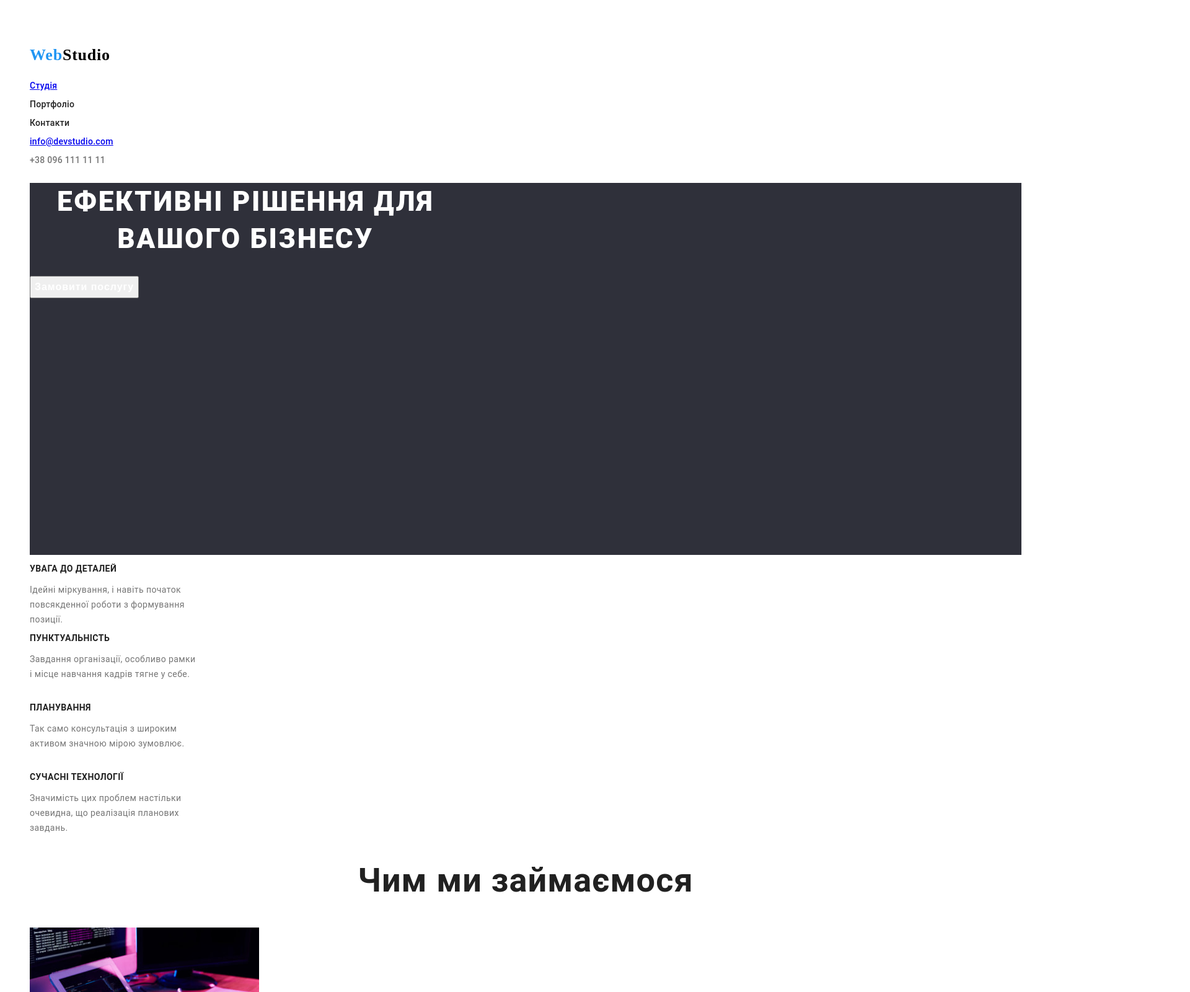
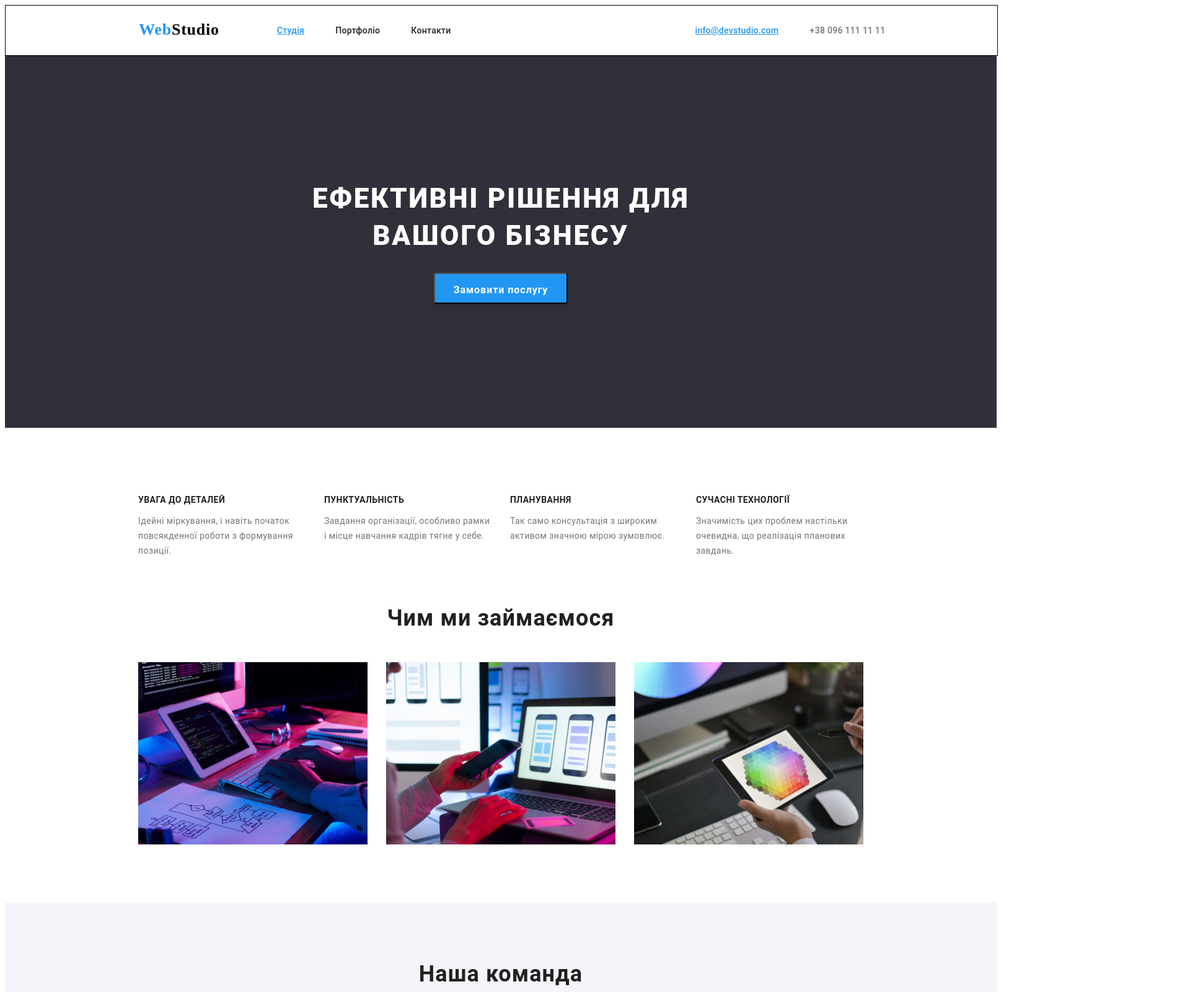
Before and after one commit to InnaKolesnykova/goit-markup-hw-01, a plain HTML site: page index.html in a window 1280 px wide. Shown: the top 1600 px of the page at 62% size, 1920 px wide, since content can reach past the window. Drawn offline with Linux system fonts and the light colour scheme.

Commit message:
Доопрацювання
Зміни в розташуванні всієї інформації, вирівнювання тексту та зображень

```diff
--- a/css/styles.css
+++ b/css/styles.css
@@ -1,32 +1,39 @@
-body {
-    background: #FFFFFF;
-    padding-left: 40px;
-    padding-top: 40px;
-    padding-right: 40px;
-    padding-bottom: 40px;
-    font-family: 'Roboto';
+body
+{
+background: #FFF;
+padding: 0 0 0 0;
+font-family: 'Montserrat', sans-serif;
 }
 
-/*Main Page*/
-.main-page {
+/* Main Page*/
+
+.main-page
+{
 width: 1600px;
 height: 2346px;
+background: #FFF;
+margin: 0 auto;
 }
 
-/*Top line*/
-.top-line {
+/* Top line Container */
 
-
-}
-
-.top-line-title {
+.top-line-title
+{
 color: #2196F3;
 font-family: Raleway;
 font-size: 26px;
+font-style: normal;
 font-weight: 700;
+line-height: normal;
 letter-spacing: 0.78px;
+margin-top: 24px;
+margin-bottom: 0;
+margin-left: 215px;
+margin-right: 93px;
 }
-.top-line-title-name {
+
+.color-black
+{
 color: #000;
 font-family: Raleway;
 font-size: 26px;
@@ -36,10 +43,49 @@ body {
 letter-spacing: 0.78px;
 }
 
+.top-line
+{
+display: flex;
+flex-direction: row;
+justify-content: flex-start;
+border: 1px solid black;
+width: 1600px;
+height: 80px;
+flex-shrink: 0;
+background: #FFF;
+position: relative;
+margin-bottom: -44px;
+}
 
-/*Menu Nav*/
-.menu-nav {
+.menu-nav
+{
+display: flex;
+flex-direction: row;
+justify-content: flex-start;
+margin-top: 32px;
+margin-bottom: 0;
+margin-left: 0;
+margin-right: 344px;
+}
+
+
+.menu-element1
+{
 color: #212121;
+font-family: Roboto;
+font-size: 14px;
+font-style: normal;
+font-weight: 500;
+line-height: normal;
+letter-spacing: 0.28px;
+margin-top: 0;
+margin-left: 0;
+margin-right: 50px;
+}
+
+.active-link
+{
+color: #2196F3;
 font-family: Roboto;
 font-size: 14px;
 font-style: normal;
@@ -48,10 +94,48 @@ body {
 letter-spacing: 0.28px;
 }
 
+.menu-element2
+{
+color: #212121;
+font-family: Roboto;
+font-size: 14px;
+font-style: normal;
+font-weight: 500;
+line-height: normal;
+letter-spacing: 0.28px;
+margin-top: 0;
+margin-left: 0;
+margin-right: 50px;
+}
 
-/*E-mail*/
+/* E-mail */
 
-.menu-s-e {
+.e-mail
+{
+width: 135px;
+height: 16px;
+flex-shrink: 0;
+margin-left: 0;
+margin-right: 50px;
+margin-top: 32px;
+margin-bottom: 0;
+
+}
+
+.contact-link
+{
+color: #757575;
+font-family: Roboto;
+font-size: 14px;
+font-style: normal;
+font-weight: 500;
+line-height: normal;
+letter-spacing: 0.28px;
+margin-top: 0;
+}
+
+.hover
+{
 color: #2196F3;
 font-family: Roboto;
 font-size: 14px;
@@ -60,9 +144,22 @@ body {
 line-height: normal;
 letter-spacing: 0.28px;
 }
-/*Tel*/
 
-.phone {
+/* Tel-box */
+
+.tel-box
+{
+width: 122px;
+height: 16px;
+flex-shrink: 0;
+margin-left: 0;
+margin-top: 32px;
+margin-bottom: 0;
+margin-right: 215px;
+}
+
+.tel
+{
 color: #757575;
 font-family: Roboto;
 font-size: 14px;
@@ -70,47 +167,88 @@ body {
 font-weight: 500;
 line-height: normal;
 letter-spacing: 0.28px;
+margin-top: 0;
 }
-/*Cap*/
 
-.cap-bg {
+
+    /* Cap */
+
+.cap-box
+{
 width: 1600px;
 height: 600px;
 flex-shrink: 0;
 background: #2F303A;
-
+margin-top: 0;
+padding-top: 0;
+box-sizing: border-box;
+margin-bottom: 94px;
 
 }
-.cap-bg-info {
+
+.cap-title
+{
+width: 696px;
 color: #FFF;
 text-align: center;
+font-family: Roboto;
 font-size: 44px;
+font-style: normal;
 font-weight: 900;
 line-height: 60px;
 letter-spacing: 2.64px;
 text-transform: uppercase;
-    width: 696px;
-    height: 120px;
+
+padding-top:  200px;
+margin-left: 452px;
+margin-right: 452px;
+margin-bottom: 0;
+
 }
-.cap-button {
+
+.button
+{width: 216px;
+height: 50px;
+flex-shrink: 0;
+border-radius: 4px;
+background: #2196F3;
+box-shadow: 0px 4px 4px 0px rgba(0, 0, 0, 0.15);
+margin-top: 30px;
+margin-left: 692px;
+
+}
+
+.button-text
+{
 color: #FFF;
 text-align: center;
+font-family: Roboto;
 font-size: 16px;
+font-style: normal;
 font-weight: 700;
 line-height: 30px;
 letter-spacing: 0.96px;
+margin-top: 10px;
+}
 
-}
-/*Features*/
-.features {
+
+/* Features */
+
+.features
+{
 width: 1170px;
 height: 98px;
 flex-shrink: 0;
-
+display: flex;
+flex-direction: row;
+justify-content: flex-start;
+margin-top: 0;
+margin-left: 215px;
+margin-bottom: 94px;
 }
 
-/*features1-4*/
-.features-names {
+.features-title
+{
 color: #212121;
 font-family: Roboto;
 font-size: 14px;
@@ -119,23 +257,40 @@ body {
 line-height: normal;
 letter-spacing: 0.42px;
 text-transform: uppercase;
-    width: 270px;
-    height: 16px;
 }
 
-.features-names-content {
-    color: #757575;
-    font-size: 14px;
-    font-weight: 400;
-    line-height: 24px; /* 171.429% */
-    letter-spacing: 0.42px;
+.features-text
+{
 width: 270px;
 height: 72px;
 flex-shrink: 0;
+color: #757575;
+font-family: Roboto;
+font-size: 14px;
+font-style: normal;
+font-weight: 400;
+line-height: 24px;
+letter-spacing: 0.42px;
+margin-right: 30px;
 }
 
-/*What do we do*/
-.do {
+
+/* IMG box */
+
+.img-container
+{
+width: 1170px;
+height: 386px;
+flex-shrink: 0;
+
+margin-top: 0;
+margin-left: 215px;
+margin-right: 215px;
+margin-bottom: 94px;
+}
+
+.img-title
+{
 color: #212121;
 text-align: center;
 font-family: Roboto;
@@ -145,31 +300,164 @@ body {
 line-height: normal;
 letter-spacing: 1.08px;
 
+margin-top: 0;
+margin-bottom: 50px;
 }
 
-.do-img-1 {
+.img-box
+{
+display: flex;
+flex-direction: row;
+justify-content: flex-start;
+}
+
+.img
+{
 width: 370px;
 height: 294px;
 flex-shrink: 0;
+
+margin-top: 0;
+margin-left: 0;
+margin-right: 30px;
 }
 
-.do-img-2 {
-    width: 370px;
-    height: 294px;
+/* Team box */
+
+.team-container
+{
+width: 1600px;
+height: 648px;
 flex-shrink: 0;
+background: #F5F4FA;
 }
 
-.do-img-3 {
-    width: 370px;
-    height: 294px;
-    flex-shrink: 0;
+.team-container-title
+{
+color: #212121;
+text-align: center;
+font-family: Roboto;
+font-size: 36px;
+font-style: normal;
+font-weight: 700;
+line-height: normal;
+letter-spacing: 1.08px;
+padding-top: 94px;
+margin-bottom: 50px;
 }
 
+.team-card-box
+{
+display: flex;
+flex-direction: row;
+justify-content: flex-start;
 
-/*Footer*/
-.footer{
+margin-top: 0;
+margin-left: 215px;
+margin-right: 215px;
+
+}
+
+.team-card
+{
+width: 270px;
+height: 368px;
+flex-shrink: 0;
+
+border-radius: 0px 0px 4px 4px;
+background: #FFF;
+
+    /* material shadow v1 */
+box-shadow: 0px 2px 1px 0px rgba(0, 0, 0, 0.20), 0px 1px 1px 0px rgba(0, 0, 0, 0.14), 0px 1px 3px 0px rgba(0, 0, 0, 0.12);
+
+margin-top: 0;
+margin-left: 0;
+margin-right: 30px;
+}
+
+.card-name
+{
+color: #212121;
+text-align: center;
+font-family: Roboto;
+font-size: 16px;
+font-style: normal;
+font-weight: 500;
+line-height: normal;
+letter-spacing: 0.48px;
+
+margin-top: 30px;
+margin-bottom: 10px;
+}
+
+.card-post
+{
+color: #757575;
+text-align: center;
+font-family: Roboto;
+font-size: 16px;
+font-style: normal;
+font-weight: 400;
+line-height: normal;
+letter-spacing: 0.48px;
+
+margin-top: 0;
+}
+
+/* Footer */
+
+.fotter
+{
 width: 1600px;
 height: 252px;
 flex-shrink: 0;
+
 background: #2F303A;
+
+margin-top: 0;
+padding-top: 0;
 }
+
+.fotter-title
+{
+color: #2196F3;
+font-family: Raleway;
+font-size: 26px;
+font-style: normal;
+font-weight: 700;
+line-height: normal;
+letter-spacing: 0.78px;
+
+padding-top: 60px;
+padding-left: 215px;
+
+}
+
+.fotter-address
+{
+width: 231px;
+height: 21px;
+flex-shrink: 0;
+
+color: #FFF;
+font-family: Roboto;
+font-size: 14px;
+font-style: normal;
+font-weight: 400;
+line-height: 24px;
+letter-spacing: 0.42px;
+
+margin-top: 0;
+padding-left: 215px;
+}
+
+.color-white
+{
+color: #FFF;
+font-family: Raleway;
+font-size: 26px;
+font-style: normal;
+font-weight: 700;
+line-height: normal;
+letter-spacing: 0.78px;
+}
--- a/index.html
+++ b/index.html
@@ -20,121 +20,123 @@
 
     <!-- Top line -->
     <div class="top-line">
-        <h3 class="top-line-title">Web<span class="top-line-title-name">Studio</span></h3>
+        <h3 class="top-line-title">Web<span class="color-black">Studio</span></h3>
 
         <!-- Menu Nav -->
-        <div>
-            <p class="menu-s-e">
-             <a href="menu-nav">Студія</a>
+        <div class="menu-nav">
+            <p class="menu-element1">
+             <a class="active-link" href="">Студія</a>
             </p>
-            <p class="menu-nav">Портфоліо</p>
-            <p class="menu-nav">Контакти</p>
+            <p class="menu-element2">Портфоліо</p>
+            <p class="menu-element2">Контакти</p>
         </div>
 
         <!-- E-mail -->
-        <div>
-            <p class="menu-s-e">
-             <a href="info@devstudio.com">info@devstudio.com</a>
+        <div class="e-mail">
+            <p class="contact-link">
+             <a class="hover" href="mailto:info@devstudio.com">info@devstudio.com</a>
             </p>
         </div>
 
         <!-- Tel -->
-        <div>
-            <p class="phone">+38 096 111 11 11</p>
+        <div class="tel-box">
+            <p class="tel">+38 096 111 11 11</p>
         </div>
 
     </div>
 
     <!-- Cap -->
-    <div class="cap-bg">
-        <h1 class="cap-bg-info">Ефективні рішення для вашого бізнесу</h1>
-        <button class="cap-button">Замовити послугу
+    <div class="cap-box">
+        <p class="cap-title">Ефективні рішення для вашого бізнесу</p>
+        <button class="button" type="button"> <p class="button-text"> Замовити послугу</p>
         </button>
     </div>
 
     <!--  Features-->
-    <div>
+    <div class="features">
 
         <!-- features1 -->
-        <div class="features">
-            <p class="features-names">УВАГА ДО ДЕТАЛЕЙ</p>
-            <p class="features-names-content">Ідейні міркування, і навіть початок повсякденної роботи з формування позиції.</p>
+        <div>
+            <p class="features-title">УВАГА ДО ДЕТАЛЕЙ</p>
+            <p class="features-text">Ідейні міркування, і навіть початок повсякденної роботи з формування позиції.</p>
         </div>
         <!-- features2 -->
-        <div class="features">
-            <p class="features-names">ПУНКТУАЛЬНІСТЬ</p>
-            <p class="features-names-content">Завдання організації, особливо рамки і місце навчання кадрів тягне у себе.</p>
+        <div>
+            <p class="features-title">ПУНКТУАЛЬНІСТЬ</p>
+            <p class="features-text">Завдання організації, особливо рамки і місце навчання кадрів тягне у себе.</p>
         </div>
         <!-- features3 -->
-        <div class="features">
-            <p class="features-names">ПЛАНУВАННЯ</p>
-            <p class="features-names-content">Так само консультація з широким активом значною мірою зумовлює.</p>
+        <div>
+            <p class="features-title">ПЛАНУВАННЯ</p>
+            <p class="features-text">Так само консультація з широким активом значною мірою зумовлює.</p>
         </div>
         <!-- features4 -->
-        <div class="features">
-            <p class="features-names" class="">СУЧАСНІ ТЕХНОЛОГІЇ</p>
-            <p class="features-names-content">Значимість цих проблем настільки очевидна, що реалізація планових завдань.</p>
+        <div>
+            <p class="features-title" class="">СУЧАСНІ ТЕХНОЛОГІЇ</p>
+            <p class="features-text">Значимість цих проблем настільки очевидна, що реалізація планових завдань.</p>
         </div>
 
     </div>
 
     <!--  What do we do  -->
-    <div class="do">
-        <h2>Чим ми займаємося</h2>
-
+    <div class="img-container">
+        <h2 class="img-title">Чим ми займаємося</h2>
+        <div class="img-box">
            <!-- box1 -->
-        <div class="do-img-1">
+           <div class="img">
            <img src="images/hero/box-1.jpg" alt="photo">
            </div>
            <!-- box2 -->
-        <div class="do-img-2">
+           <div class="img">
             <img src="images/hero/box-2.jpg" alt="photo2">
            </div>
            <!-- box3 -->
-        <div class="do-img-3">
+           <div class="img">
             <img src="images/hero/box-3.jpg" alt="photo3">
            </div>
-
+        </div>
     </div>
 
     <!-- Our team -->
-    <div>
-        <h2>Наша команда</h2>
+    <div class="team-container">
+        <h2 class="team-container-title">Наша команда</h2>
 
+        <div class="team-card-box">
          <!-- team card 1 -->
-        <div>
-            <img src="images/hero/img-1.jpg" alt="img-1">
-            <p>Ігор Дем'яненко</p>
-            <p>Product Designer</p>
+         <div class="team-card">
+             <img src="images/hero/card-1.jpg" alt="card-1">
+             <p class="card-name">Ігор Дем'яненко</p>
+             <p class="card-post">Product Designer</p>
          </div>
          <!-- team card 2 -->
-        <div>
-            <img src="images/hero/img-2.jpg" alt="img-2">
-            <p>Ольга Рєпіна</p>
-            <p>Frontend Developer</p>
+         <div class="team-card">
+             <img src="images/hero/card-2.jpg" alt="card-2">
+             <p class="card-name">Ольга Рєпіна</p>
+             <p class="card-post">Frontend Developer</p>
          </div>
          <!-- team card 3 -->
-        <div>
-            <img src="images/hero/img-3.jpg" alt="img-3">
-            <p>Микола Тарасов</p>
-            <p>Marketing</p>
+         <div class="team-card">
+             <img src="images/hero/card-3.jpg" alt="card-3">
+             <p class="card-name">Микола Тарасов</p>
+             <p class="card-post">Marketing</p>
          </div>
          <!-- team card 4 -->
-        <div>
-            <img src="images/hero/img-4.jpg" alt="img-4">
-            <p>Михайло Єрмаков</p>
-            <p>UI Designer</p>
+         <div class="team-card">
+           <img src="images/hero/card-4.jpg" alt="card-4">
+             <p class="card-name">Михайло Єрмаков</p>
+             <p class="card-post">UI Designer</p>
+         </div>
      </div>
 
     </div>
 
     <!-- Footer -->
-    <div class="footer">
-        <h3>WebStudio</h3>
+    <div class="fotter">
+        <h3 class="fotter-title">Web<span class="color-white">Studio</span></h3>
 
-        <p>м. Київ, пр-т Лесі Українки, 26</p>
-        <p>info@devstudio.com</p>
-        <p>+38 096 111 11 11</p>
+        <p class="fotter-address">м. Київ, пр-т Лесі Українки, 26</p>
+        <p class="fotter-address">info@devstudio.com</p>
+        <p class="fotter-address">+38 096 111 11 11</p>
 
     </div>
 
```
Also changed, not shown: images/hero/card-1.jpg (renamed from images/hero/img-1.jpg), images/hero/card-2.jpg (renamed from images/hero/img-2.jpg), images/hero/card-3.jpg (renamed from images/hero/img-3.jpg), images/hero/card-4.jpg (renamed from images/hero/img-4.jpg). Lines whose indentation alone changed are shown as unchanged.
